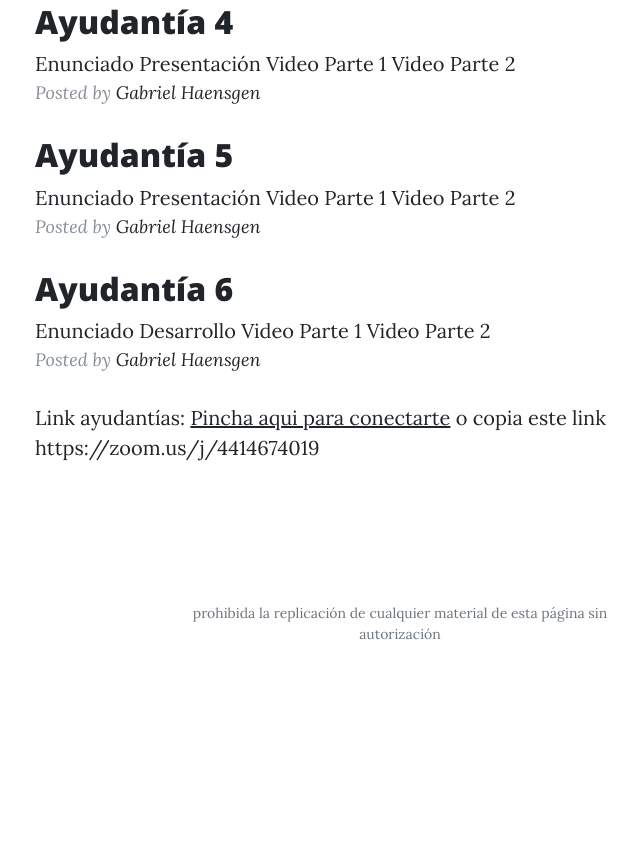
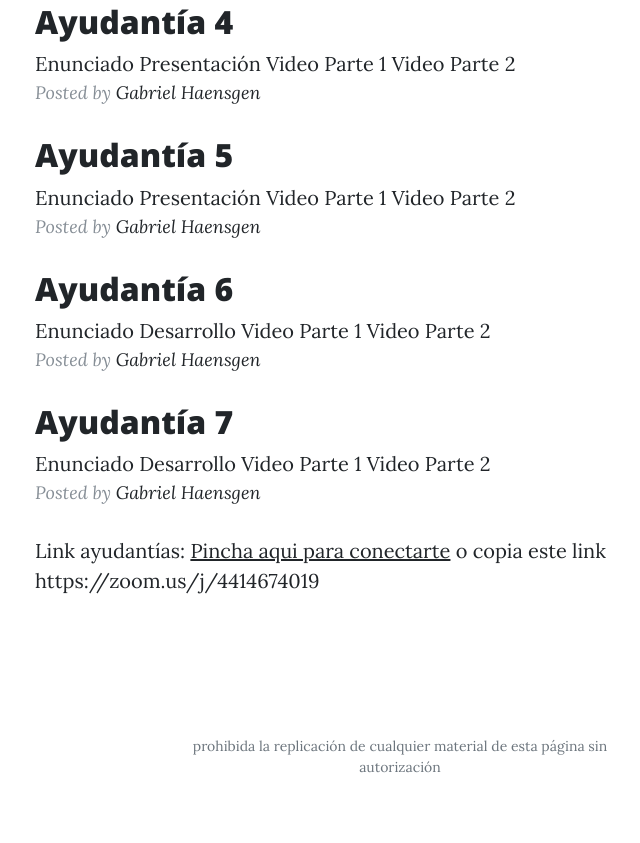
Before and after one commit to Haensgen/finanzas, a website: page index.html in a window 1280 px wide. Shown: the part 1273-2116 px from the top of the page, without its empty margins (240-880 px from the left). Before the commit the page ends 1983 px from the top, so only its background shows below. Drawn offline with nearby package versions, Linux system fonts and the light colour scheme.

Commit message:
Update index.html

```diff
--- a/index.html
+++ b/index.html
@@ -136,6 +136,17 @@
              <p class="post-meta">Posted by
             <a href="https://haensgen.github.io">Gabriel Haensgen</a>
 
+               <h2 class="post-title">
+               Ayudantía 7
+            </h2>
+             <a href='ayudantias/ayudantia7.pdf'>Enunciado</a>
+             <a href='ayudantias/desarrolloayudantia7.pdf'>Desarrollo</a>
+             <a href='https://youtu.be/KqjtWe9lsE8'>Video Parte 1</a>
+             <a href='https://youtu.be/Kohkq1BzmZk'>Video Parte 2</a>
+             <p class="post-meta">Posted by
+            <a href="https://haensgen.github.io">Gabriel Haensgen</a>
+
+
 
 
 
```
